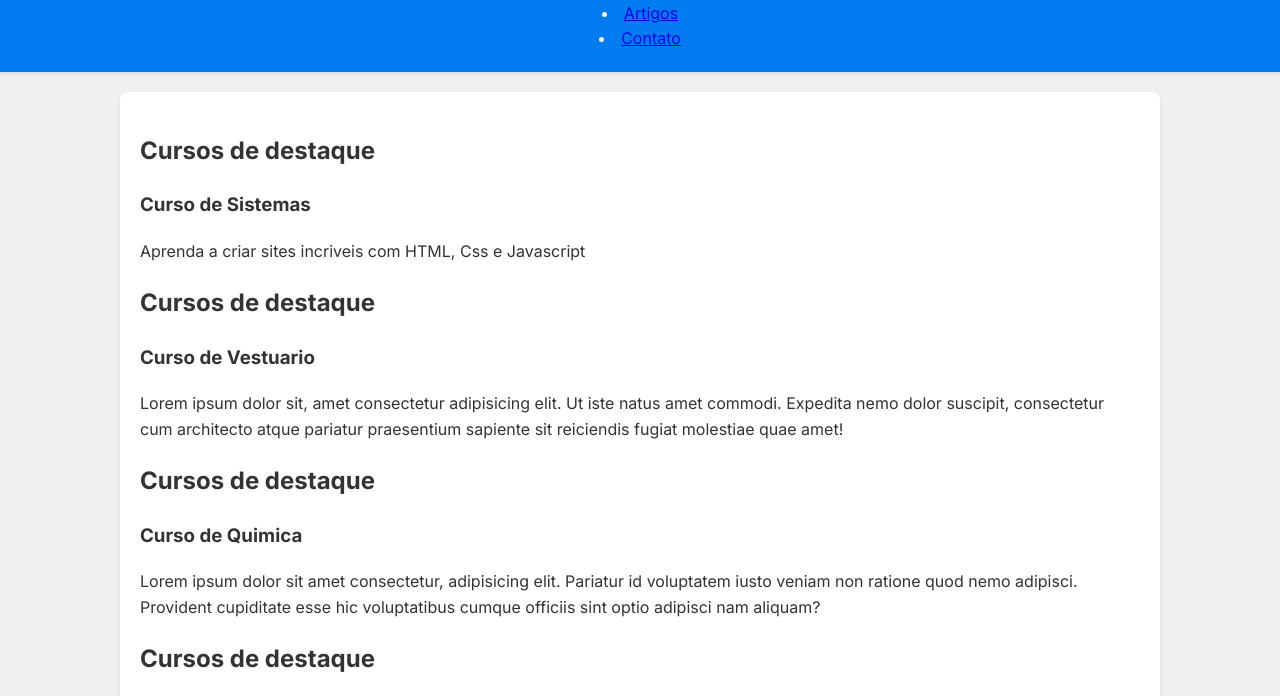
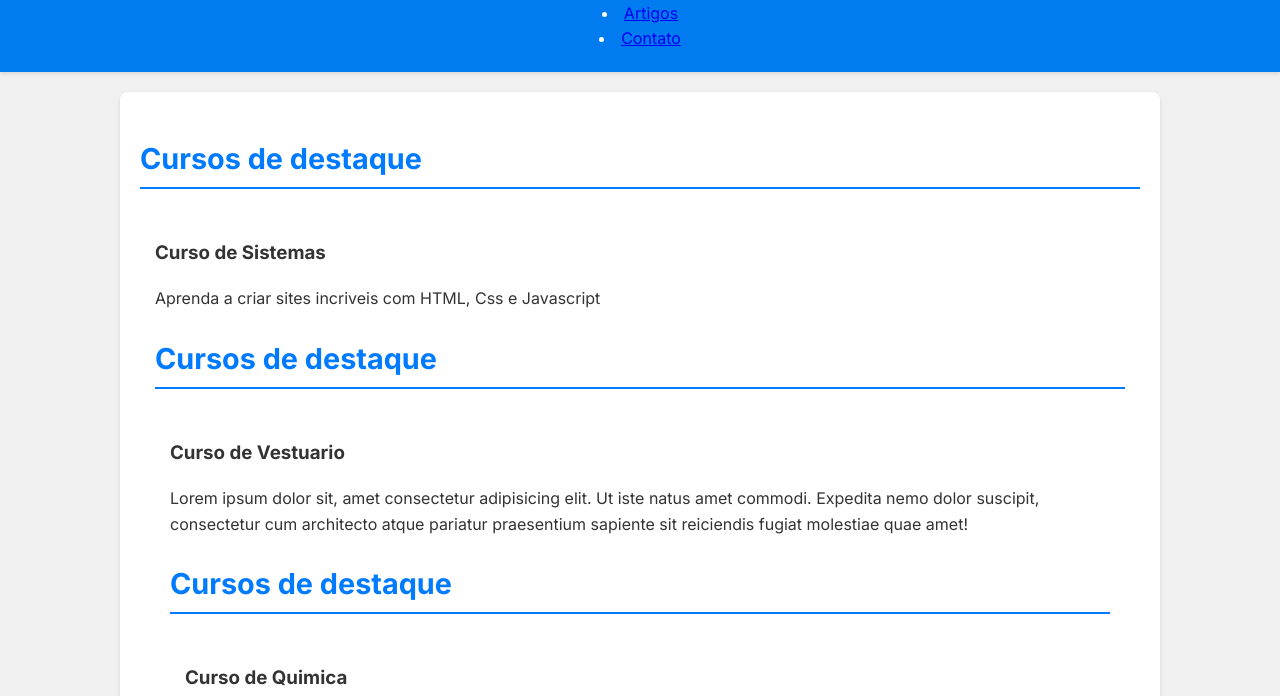
Before and after one commit to Pedro-Mantovanini-Silva/desegm-inspirado-no-cepi, a plain HTML site: page index.html in a window 1280 px wide. Shown: the part 96-792 px from the top of the page. Drawn offline with Linux system fonts and the light colour scheme.

Commit message:
Add files via upload

```diff
--- a/style.css
+++ b/style.css
@@ -53,3 +53,20 @@ main {
     border-radius: 8px;
     box-shadow: 0 2px 4px rgba(0, 0, 0, 0.1);
 }
+
+section{
+    margin-bottom: 30px;
+}
+
+section h2 {
+    font-size: 1.8rem;
+    color: #007bff;
+    margin-bottom: 15px;
+    border-bottom: 2px solid #007bff;
+    padding-bottom: 5px
+}
+
+.card {
+    background: color #e9ecef;
+    padding: 15px;
+}
```
